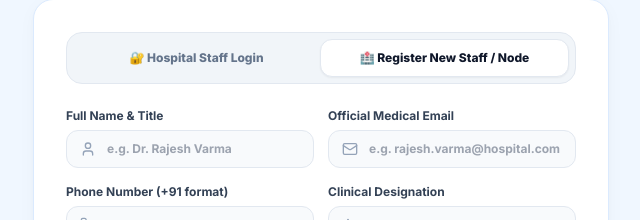
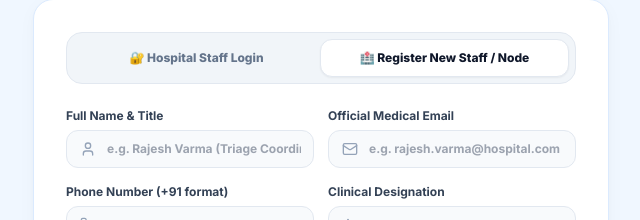
Before and after one commit to its-anuraj/SERS, a Next.js app in the folder apps/web-admin/: page /login in a window 1280 px wide. Both pictures are taken after a click on the button "🏥 Register New Staff / Node". Shown: the part 193-413 px from the top of the page, without its empty margins (319-959 px from the left). Built offline with nearby package versions, Linux system fonts and the light colour scheme; no server answers.

Commit message:
feat(web-admin): remove Dr. prefix from emergency staff name and registration placeholder

```diff
--- a/apps/web-admin/app/login/page.tsx
+++ b/apps/web-admin/app/login/page.tsx
@@ -332,7 +332,7 @@ export default function LoginPage() {
                       required
                       value={name}
                       onChange={e => setName(e.target.value)}
-                      placeholder="e.g. Dr. Rajesh Varma"
+                      placeholder="e.g. Rajesh Varma (Triage Coordinator)"
                       className="w-full bg-slate-50 border border-slate-200 rounded-xl py-2.5 pl-10 pr-3 text-xs font-bold text-slate-900 focus:outline-none focus:border-rose-600 shadow-xs"
                     />
                   </div>
```
